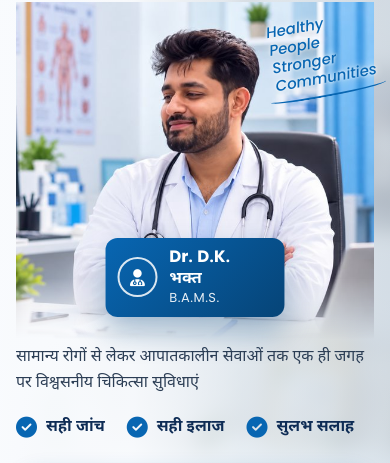
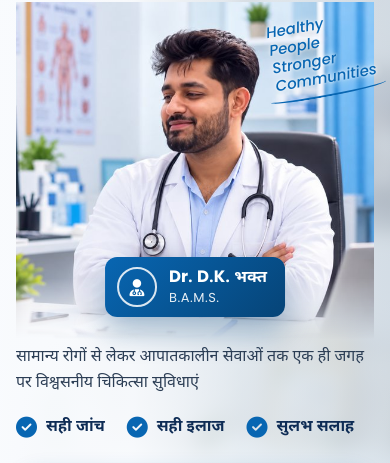
Before and after one commit to raisatyam9651/arogy-healtcare-clinic, a plain HTML site: page index.html in a window 390 px wide. Shown: the part 278-741 px from the top of the page. Drawn offline with Linux system fonts and the light colour scheme.

Commit message:
Fix badge alignment and responsive footer styles

```diff
--- a/style.css
+++ b/style.css
@@ -2172,11 +2172,13 @@ h1, h2, h3, h4, p, figure {
   }
 
   .doctor-badge {
-    right: 50%;
+    left: 50%;
+    right: auto;
     bottom: 22px;
+    width: max-content;
     gap: 12px;
     padding: 10px 18px 10px 12px;
-    transform: translateX(50%);
+    transform: translateX(-50%);
   }
 
   .doctor-badge__icon {
@@ -2428,7 +2430,11 @@ h1, h2, h3, h4, p, figure {
     flex-direction: column;
   }
 
-  .footer__legal li:first-child::before {
+  .footer__legal {
+    gap: 6px 20px;
+  }
+
+  .footer__legal li::before {
     display: none;
   }
 
```
Also changed, not shown: 1 other file.
